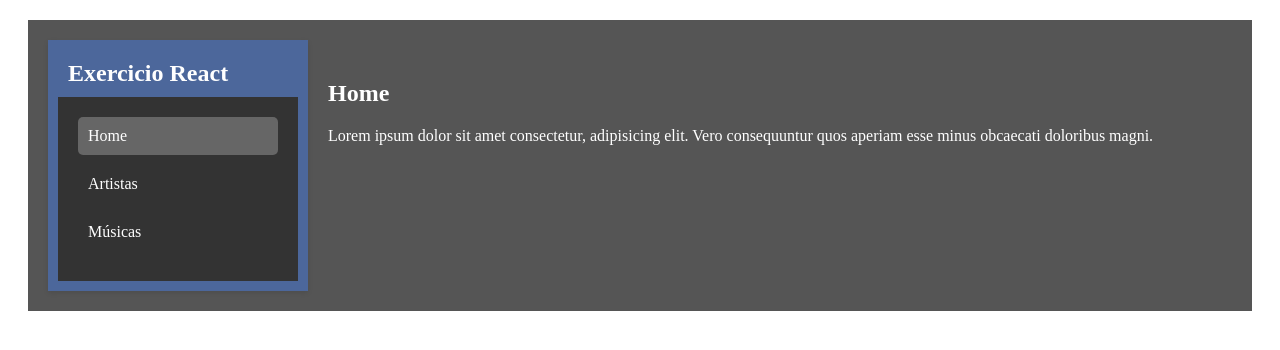
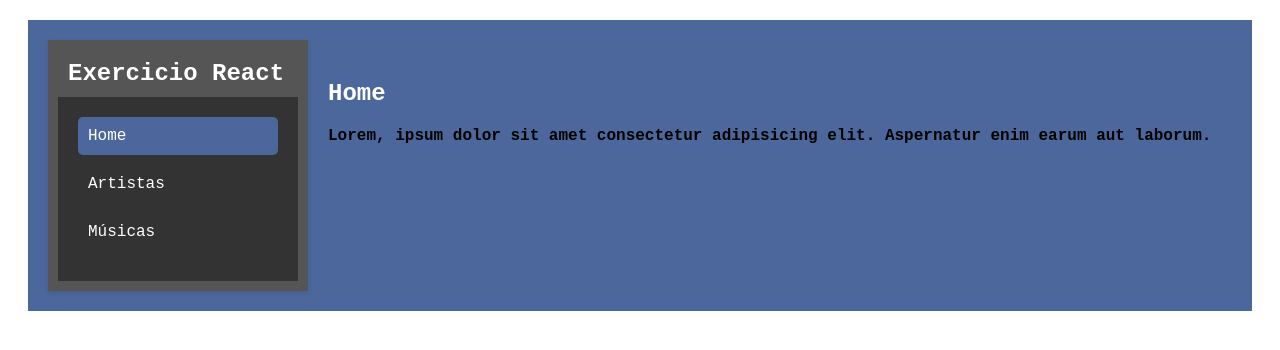
Before and after one commit to tanaka-11/exercicio-react, a React (Vite) app: page / in a window 1280 px wide. Shown: the top 350 px of the page. Built offline with nearby package versions, Linux system fonts and the light colour scheme.

Commit message:
mudanças no css

```diff
--- a/src/components/Cabecalho.jsx
+++ b/src/components/Cabecalho.jsx
@@ -4,7 +4,7 @@ import styled from "styled-components";
 
 // CSS
 const StyledCabecalho = styled.header`
-  background-color: #4c679b;
+  background-color: #555;
   color: white;
   padding: 10px;
   box-shadow: 0 2px 5px rgba(0, 0, 0, 0.1);
--- a/src/components/Conteudo.jsx
+++ b/src/components/Conteudo.jsx
@@ -3,12 +3,13 @@ import styled from "styled-components";
 
 // CSS
 const StyledConteudo = styled.main`
-  background-color: #555;
+  background-color: #4c679b;
   color: white;
   display: flex;
   flex-flow: wrap;
   padding: 20px;
   margin: 20px;
+  font-family: 'Courier New', Courier, monospace;
 `;
 
 
--- a/src/components/Menu.jsx
+++ b/src/components/Menu.jsx
@@ -22,7 +22,7 @@ const StyledMenu = styled.nav`
     }
 
     &.active {
-      background-color: #666;
+      background-color: #4c679b;
     }
   }
 `;
--- a/src/pages/Artistas.jsx
+++ b/src/pages/Artistas.jsx
@@ -3,7 +3,7 @@ function Artistas() {
     <>
       <div style={{margin:"20px"}}>
         <h2>Artistas em alta</h2>
-        <ul>
+        <ul style={{color: "black", fontWeight: "bold"}}>
           <li>Mc PH</li>
           <li>Mc Paiva</li>
           <li>Mc Kaverinha</li>
--- a/src/pages/Home.jsx
+++ b/src/pages/Home.jsx
@@ -3,10 +3,7 @@ function Home() {
     <>
     <div style={{margin:"20px"}}>
       <h2>Home</h2>
-      <p>
-        Lorem ipsum dolor sit amet consectetur, adipisicing elit. Vero
-        consequuntur quos aperiam esse minus obcaecati doloribus magni.
-      </p>
+      <p style={{color: "black", fontWeight: "bold"}}>Lorem, ipsum dolor sit amet consectetur adipisicing elit. Aspernatur enim earum aut laborum.</p>
     </div>
     </>
   );
--- a/src/pages/Musicas.jsx
+++ b/src/pages/Musicas.jsx
@@ -3,7 +3,7 @@ function Musicas() {
     <>
       <div style={{margin:"20px"}}>
         <h2>Musicas em alta</h2>
-        <ol>
+        <ol style={{color: "black", fontWeight: "bold"}}>
           <li>Tenho que me decidir - Mc PH feat WIU, Borges</li>
           <li>Tchau Obrigado 2 - Dj Victor</li>
           <li>Santa Kaya - Ponto de Equilibrio</li>
```
